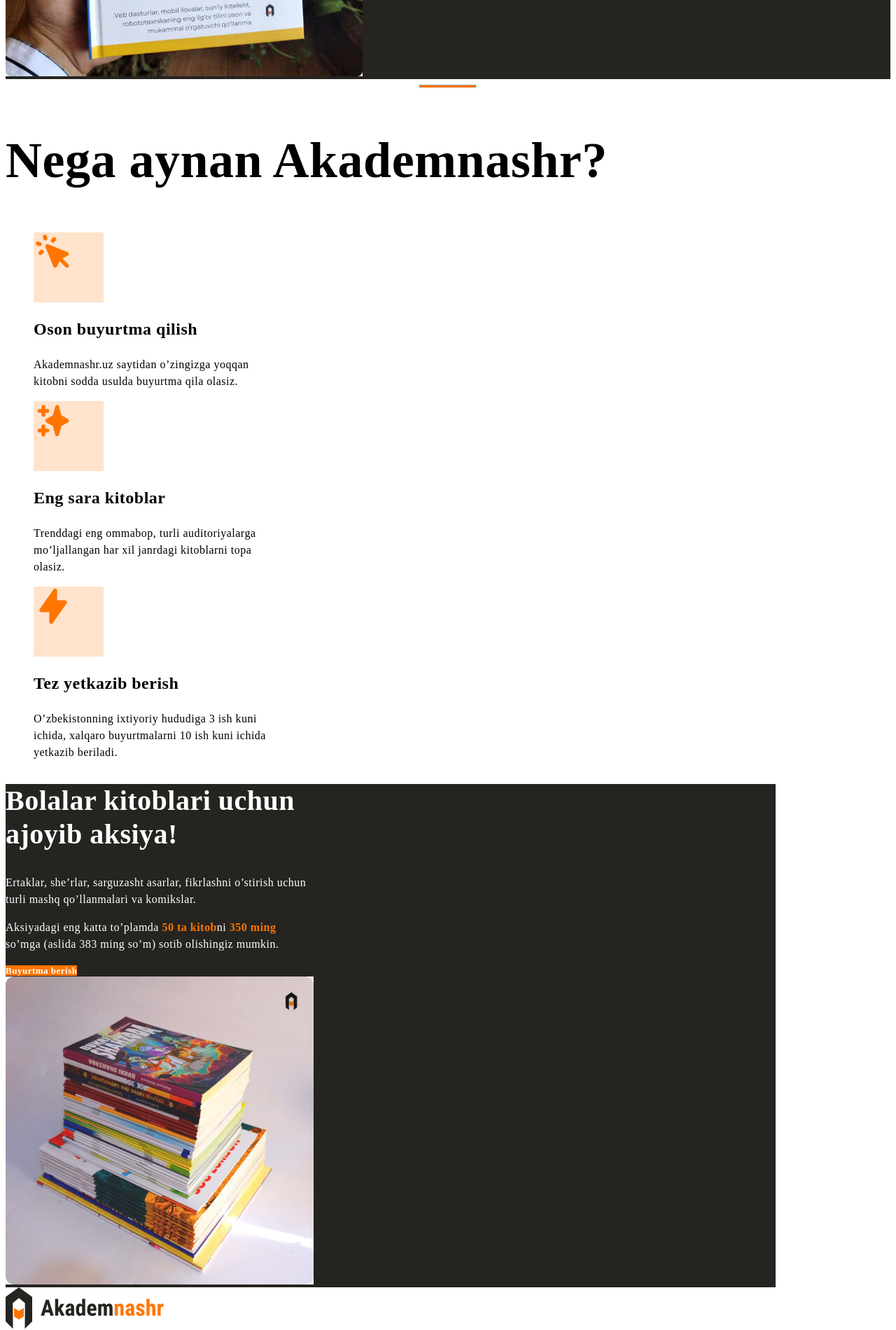
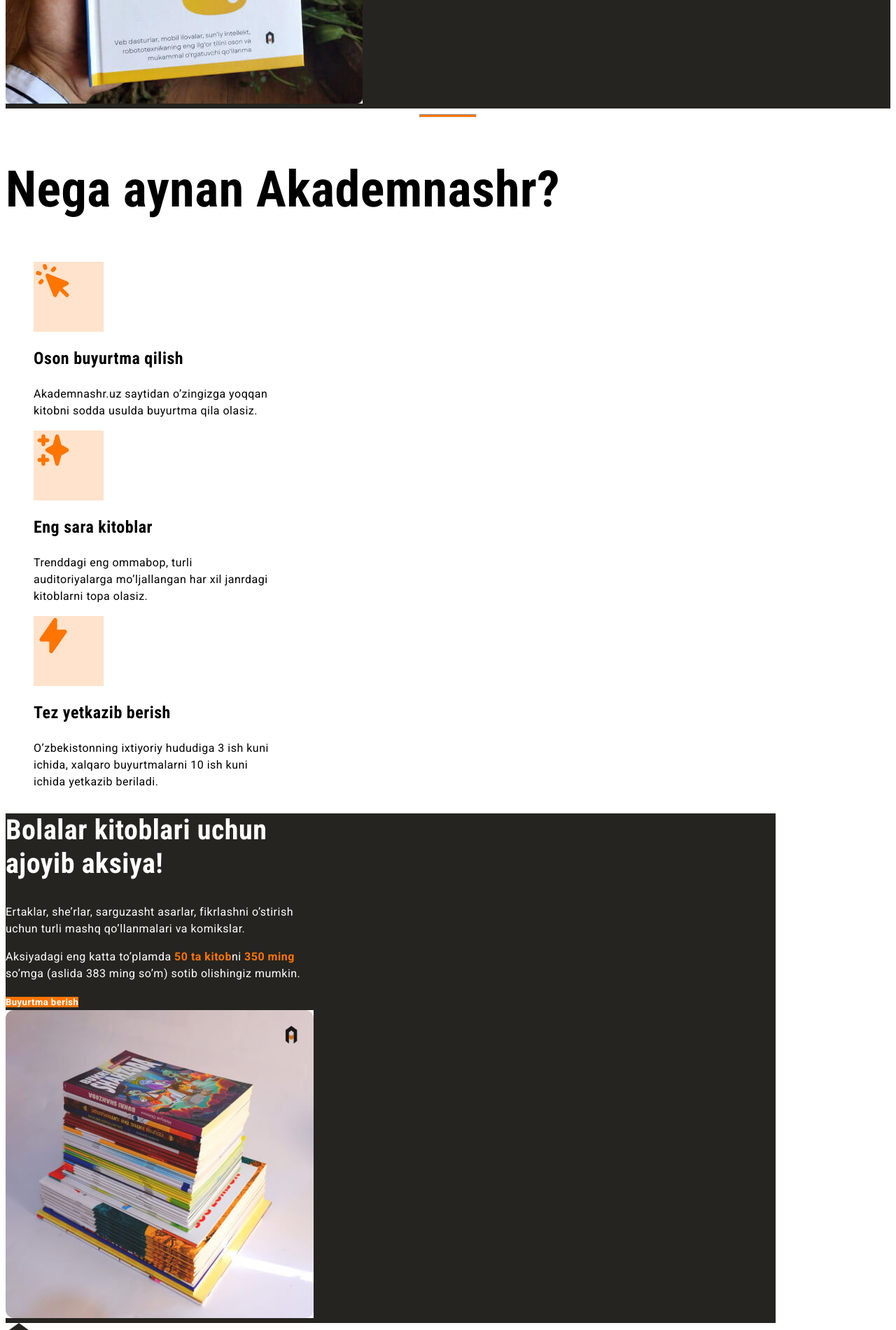
Before and after one commit to sherzodwebb/akademnashr-2, a plain HTML site: page index.html in a window 1280 px wide. Shown: the part 900-2800 px from the top of the page at 70% size. Drawn offline with Linux system fonts and the light colour scheme.

Commit message:
add font-family related styles

```diff
--- a/index.html
+++ b/index.html
@@ -3,7 +3,15 @@
   <head>
     <meta charset="UTF-8" />
     <meta name="viewport" content="width=device-width, initial-scale=1.0" />
-    <title>1-chi sayt</title>
+    <title>Akademnashr</title>
+    <!-- GOOGLE FONTS -->
+    <link rel="preconnect" href="https://fonts.googleapis.com" />
+    <link rel="preconnect" href="https://fonts.gstatic.com" crossorigin />
+    <link
+      href="https://fonts.googleapis.com/css2?family=Roboto+Condensed:wght@700&family=Roboto:wght@400;500;700&display=swap"
+      rel="stylesheet"
+    />
+    <!-- STYLES -->
     <link rel="stylesheet" href="styles/main.css" />
   </head>
   <body>
--- a/styles/main.css
+++ b/styles/main.css
@@ -1,3 +1,12 @@
+body {
+  font-family: "Roboto", "Arial", sans-serif;
+  color: #000;
+  font-size: 16px;
+  font-weight: 400;
+  line-height: 1.5;
+  letter-spacing: 0.5px;
+}
+
 /* SITE HEADER */
 .site-header {
   background-color: #fff;
@@ -8,13 +17,11 @@
 }
 
 .sitenav-link {
-  text-decoration: none;
   color: #000;
   font-size: 13px;
-  font-style: normal;
   font-weight: 500;
-  line-height: normal;
   letter-spacing: 1px;
+  text-decoration: none;
   text-transform: uppercase;
 }
 
@@ -22,9 +29,8 @@
   color: #fff;
   font-size: 13px;
   font-weight: 700;
-  letter-spacing: 0.5px;
+  text-decoration: none;
   background-color: #ff7500;
-  text-decoration: none;
 }
 
 /* HERO */
@@ -44,17 +50,10 @@
 }
 
 .hero-heading {
+  font-family: "Roboto Condensed", "Arial", sans-serif;
   font-size: 40px;
   font-weight: 700;
   line-height: 1.2;
-  letter-spacing: 0.5px;
-}
-
-.hero-text {
-  font-size: 16x;
-  font-weight: 400;
-  line-height: 1.5;
-  letter-spacing: 0.5px;
 }
 
 .hero-img {
@@ -66,14 +65,13 @@
 
 .features {
   background-color: #fff;
-  color: #000;
 }
 
 .features-heading {
+  font-family: "Roboto Condensed", "Arial", sans-serif;
   font-size: 72px;
   font-weight: 700;
   line-height: 1.2;
-  letter-spacing: 0.5px;
 }
 
 .features-item {
@@ -88,17 +86,10 @@
 }
 
 .features-title {
+  font-family: "Roboto Condensed", "Arial", sans-serif;
   font-size: 24px;
   font-weight: 700;
   line-height: 1.2;
-  letter-spacing: 0.5px;
-}
-
-.features-text {
-  font-size: 16px;
-  font-weight: 400;
-  line-height: 1.5;
-  letter-spacing: 0.5px;
 }
 
 /* AKSIYA */
@@ -113,17 +104,10 @@
 }
 
 .aksiya-heading {
+  font-family: "Roboto Condensed", "Arial", sans-serif;
   font-size: 40px;
   font-weight: 700;
   line-height: 1.2;
-  letter-spacing: 0.5px;
-}
-
-.aksiya-text {
-  font-size: 16px;
-  font-weight: 400;
-  line-height: 1.5;
-  letter-spacing: 0.5px;
 }
 
 .aksiya-highlight {
@@ -152,8 +136,7 @@
 }
 
 .footer-list a {
+  line-height: normal;
   color: #252420;
-  font-size: 16px;
-  font-weight: 400;
   text-decoration: none;
 }
```
